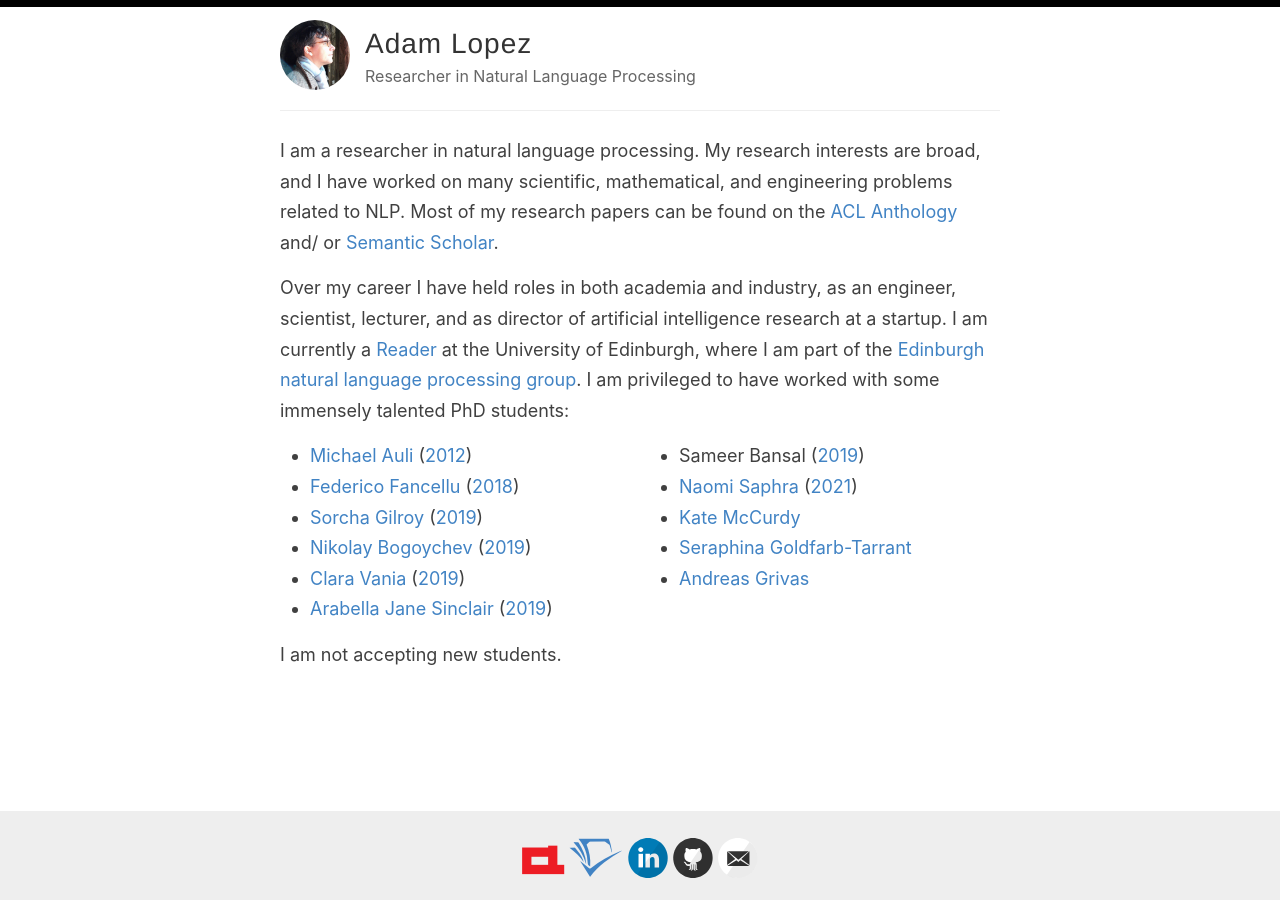
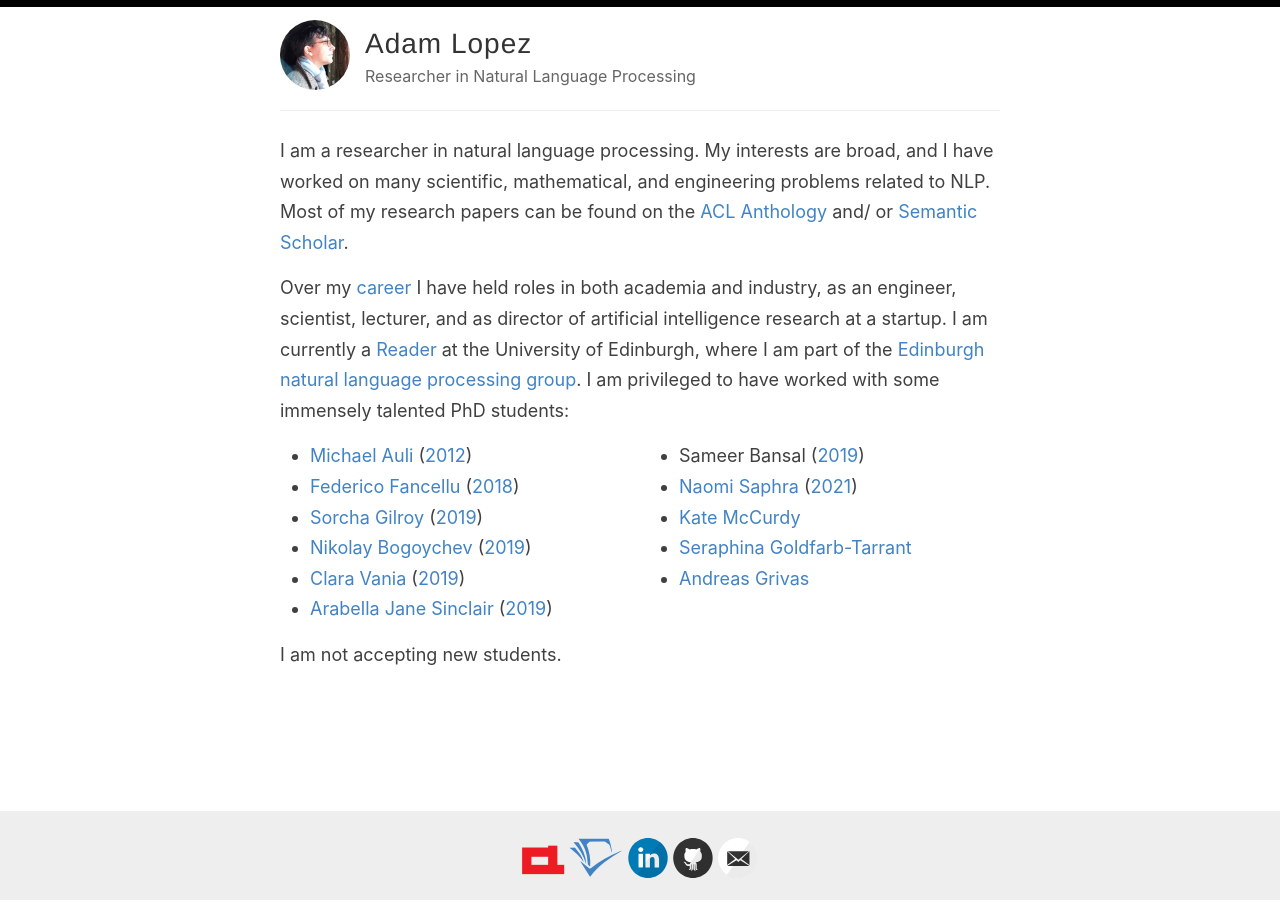
Before and after one commit to alopez/alopez.github.com, a Jekyll site: the page built from index.md, in a window 1280 px wide. Built offline with Jekyll 4.4.1, drawn with Linux system fonts in a browser that asks for light colours; some web fonts are replaced; the list of posts is cut into pages by our own code.

Commit message:
Update index.md

```diff
--- a/index.md
+++ b/index.md
@@ -1,14 +1,14 @@
 ---
 layout: default
 ---
-I am a researcher in natural language processing. My research interests are broad,
+I am a researcher in natural language processing. My interests are broad,
 and I have worked on many scientific, mathematical,
 and engineering problems related to NLP.
 Most of my research papers can be found on
 the [ACL Anthology](https://www.aclweb.org/anthology/people/a/adam-lopez/)
 and/ or [Semantic Scholar](https://www.semanticscholar.org/author/Adam-Lopez/144871732?sort=pub-date).
 
-Over my career I have held roles in both academia and industry, as an engineer, scientist, lecturer, and as director of artificial intelligence research at a startup.
+Over my [career](https://www.linkedin.com/in/adam-lopez-nlp-researcher/) I have held roles in both academia and industry, as an engineer, scientist, lecturer, and as director of artificial intelligence research at a startup.
 I am currently a [Reader](https://en.wikipedia.org/wiki/Reader_(academic_rank))
 at the University of Edinburgh, where I am part of the
 [Edinburgh natural language processing group](http://groups.inf.ed.ac.uk/edinburghnlp/).
```
